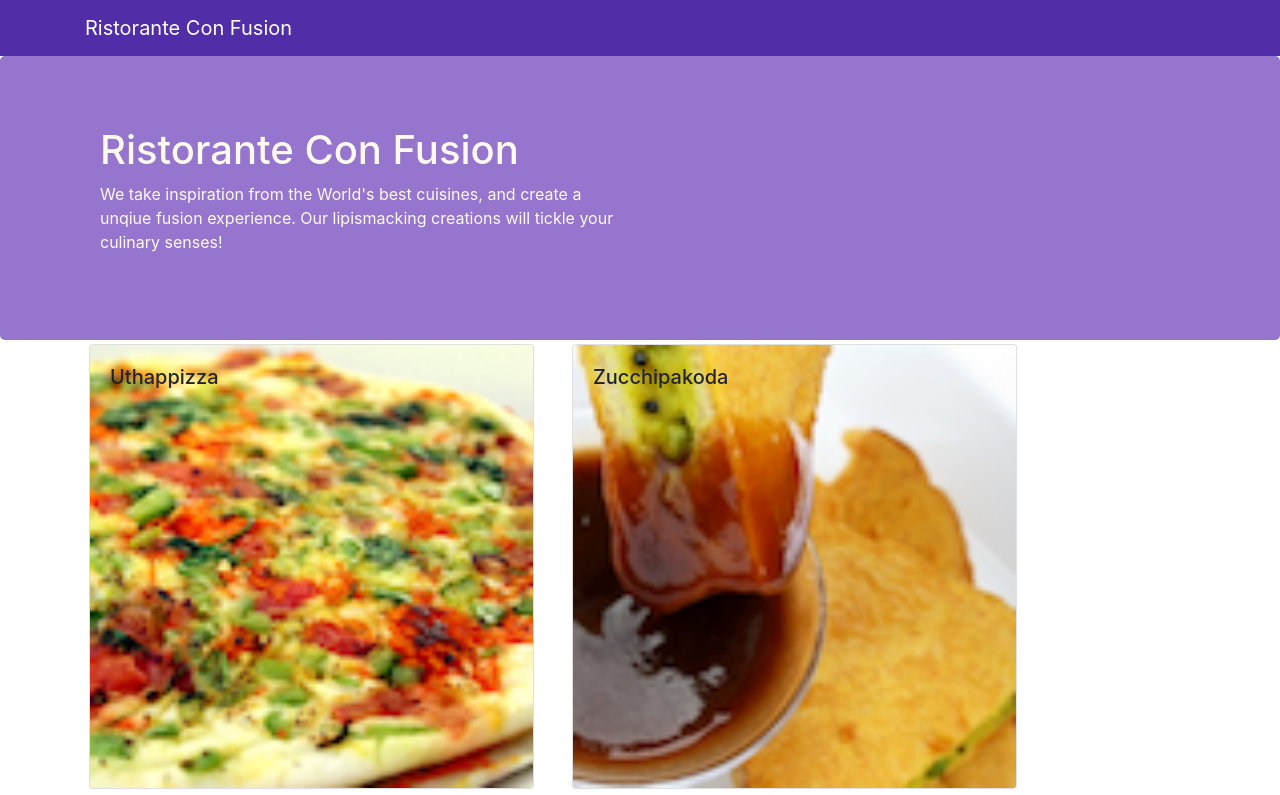
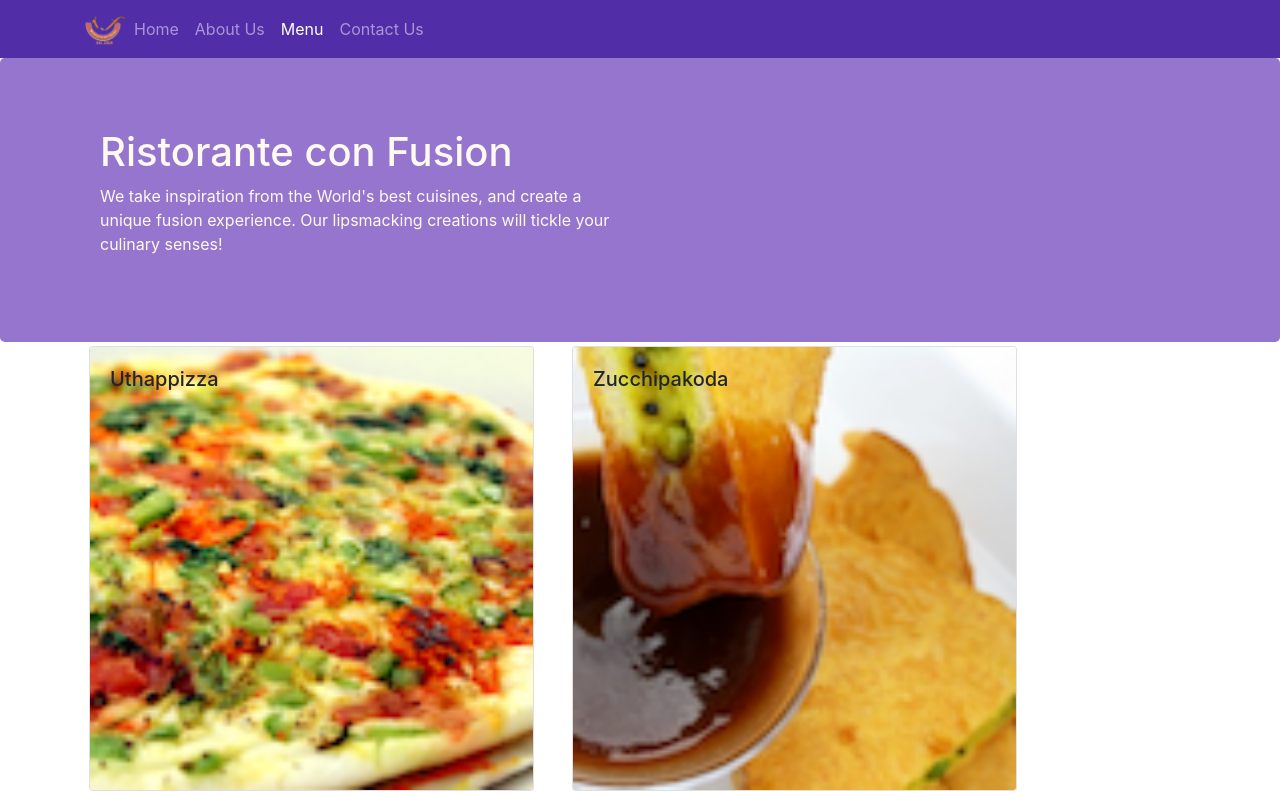
Before and after one commit to hisserver2018/confusion, a React (Create React App) app: page /menu in a window 1280 px wide. Shown: the top 795 px of the page. Built offline with nearby package versions, Linux system fonts and the light colour scheme.

Commit message:
Week 2 exercise 2 Router 2

```diff
--- a/package.json
+++ b/package.json
@@ -3,12 +3,16 @@
   "version": "0.1.0",
   "private": true,
   "dependencies": {
+    "@fortawesome/fontawesome-free": "^5.15.4",
+    "@fortawesome/fontawesome-svg-core": "^1.2.36",
+    "@fortawesome/free-solid-svg-icons": "^5.15.4",
+    "@fortawesome/react-fontawesome": "^0.1.15",
     "@testing-library/jest-dom": "^5.11.4",
     "@testing-library/react": "^11.1.0",
     "@testing-library/user-event": "^12.1.10",
     "bootstrap": "4.0.0",
     "bootstrap-social": "5.1.1",
-    "font-awesome": "4.7.0",
+    "font-awesome": "^4.7.0",
     "react": "^17.0.2",
     "react-dom": "^17.0.2",
     "react-popper": "0.9.2",
--- a/src/components/FooterComponent.js
+++ b/src/components/FooterComponent.js
@@ -1,4 +1,5 @@
 import React from 'react';
+import {Link} from 'react-router-dom';
 
 function Footer(props) {
     return(
@@ -8,10 +9,10 @@ function Footer(props) {
                 <div className="col-4 offset-1 col-sm-2">
                     <h5>Links</h5>
                     <ul className="list-unstyled">
-                        <li><a href="#">Home</a></li>
-                        <li><a href="#">About</a></li>
-                        <li><a href="#">Menu</a></li>
-                        <li><a href="contactus.html">Contact</a></li>
+                        <li><Link to="/home">Home</Link></li>
+                        <li><Link to="/aboutus">About Us</Link></li>
+                        <li><Link to="/menu">Menu</Link></li>
+                        <li><Link to="/contactus">Contact Us</Link></li>
                     </ul>
                 </div>
                 <div className="col-7 col-sm-5">
--- a/src/components/HeaderComponent.js
+++ b/src/components/HeaderComponent.js
@@ -1,27 +1,60 @@
 import React, {Component} from 'react';
-import {Navbar, NavbarBrand, Jumbotron} from 'reactstrap';
+import {Navbar, NavbarBrand, Nav, NavbarToggler, Collapse, NavItem, Jumbotron} from 'reactstrap';
+import {NavLink} from 'react-router-dom';
 
 class Header extends Component {
-    render(){
-        return (
-            <React.Fragment>
-                <Navbar dark>
+    constructor(props) {
+        super(props);
+
+        this.toggleNav = this.toggleNav.bind(this);
+        this.state = {
+          isNavOpen: false
+        };
+      }
+
+      toggleNav() {
+        this.setState({
+          isNavOpen: !this.state.isNavOpen
+        });
+      }
+
+    render() {
+        return(
+            <div>
+                <Navbar dark expand="md">
                     <div className="container">
-                        <NavbarBrand href="/">Ristorante Con Fusion</NavbarBrand>
+                        <NavbarToggler onClick={this.toggleNav} />
+                        <NavbarBrand className="mr-auto" href="/"><img src='assets/images/logo.png' height="30" width="41" alt='Ristorante Con Fusion' /></NavbarBrand>
+                        <Collapse isOpen={this.state.isNavOpen} navbar>
+                            <Nav navbar>
+                            <NavItem>
+                                <NavLink className="nav-link"  to='/home'><i className="fas fa-home fa-lg"></i> Home</NavLink>
+                            </NavItem>
+                            <NavItem>
+                                <NavLink className="nav-link" to='/aboutus'><i className="fas fa-info fa-lg"></i> About Us</NavLink>
+                            </NavItem>
+                            <NavItem>
+                                <NavLink className="nav-link"  to='/menu'><i className="fas fa-list fa-lg"></i> Menu</NavLink>
+                            </NavItem>
+                            <NavItem>
+                                <NavLink className="nav-link" to='/contactus'><i className="fas fa-address-card fa-lg"></i> Contact Us</NavLink>
+                            </NavItem>
+                            </Nav>
+                        </Collapse>
                     </div>
                 </Navbar>
                 <Jumbotron>
                     <div className="container">
-                    <div className="row row-header">
-                    <div className="col-12 col-sm-6">
-                    <h1>Ristorante Con Fusion</h1>
-                    <p> We take inspiration from the World's best cuisines, and create a unqiue fusion experience. Our lipismacking creations will tickle your culinary senses!</p>
-                    </div>
-                    </div>
+                        <div className="row row-header">
+                            <div className="col-12 col-sm-6">
+                                <h1>Ristorante con Fusion</h1>
+                                <p>We take inspiration from the World's best cuisines, and create a unique fusion experience. Our lipsmacking creations will tickle your culinary senses!</p>
+                            </div>
+                        </div>
                     </div>
                 </Jumbotron>
-            </React.Fragment>
-        )
+            </div>
+        );
     }
 }
 
```
Also changed, not shown: 1 other file (tests, documents, lock files or other folders).
